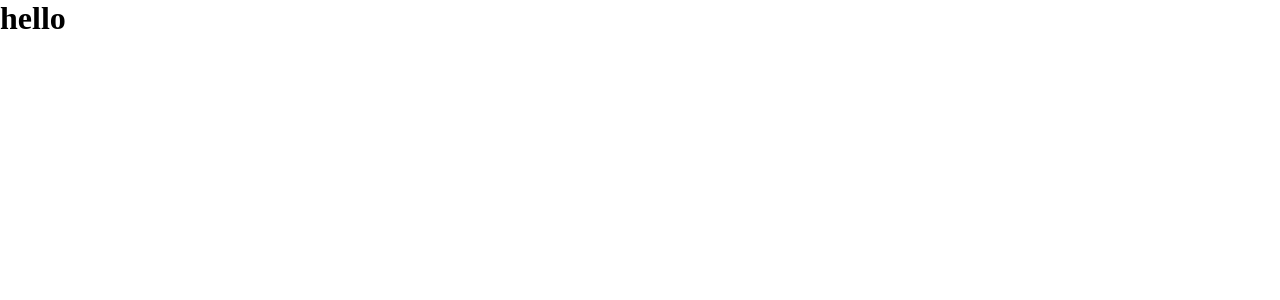
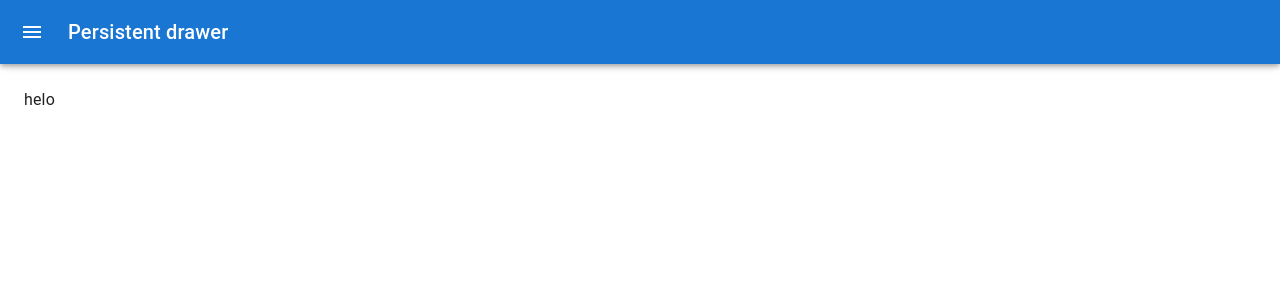
Before and after one commit to mansinghbhagaur/frontendpanelproject, a React (Vite) app: page / in a window 1280 px wide. Shown: the top 300 px of the page. Built offline with nearby package versions, Linux system fonts and the light colour scheme.

Commit message:
drawer add

```diff
--- a/src/App.jsx
+++ b/src/App.jsx
@@ -1,9 +1,10 @@
 import React from 'react'
+import Main from './Layout/Main'
 
 const App = () => {
   return (
     <div>
-      <h1>hello</h1>
+      <Main />
     </div>
   )
 }
--- /dev/null
+++ b/src/Layout/Main.jsx
@@ -0,0 +1,116 @@
+import * as React from 'react';
+import { styled, useTheme } from '@mui/material/styles';
+import Box from '@mui/material/Box';
+import Drawer from '@mui/material/Drawer';
+import CssBaseline from '@mui/material/CssBaseline';
+import MuiAppBar from '@mui/material/AppBar';
+import Toolbar from '@mui/material/Toolbar';
+import List from '@mui/material/List';
+import Typography from '@mui/material/Typography';
+import Divider from '@mui/material/Divider';
+import IconButton from '@mui/material/IconButton';
+import MenuIcon from '@mui/icons-material/Menu';
+import ChevronLeftIcon from '@mui/icons-material/ChevronLeft';
+import ChevronRightIcon from '@mui/icons-material/ChevronRight';
+import ListItem from '@mui/material/ListItem';
+import ListItemButton from '@mui/material/ListItemButton';
+import ListItemIcon from '@mui/material/ListItemIcon';
+import ListItemText from '@mui/material/ListItemText';
+import InboxIcon from '@mui/icons-material/MoveToInbox';
+import MailIcon from '@mui/icons-material/Mail';
+import Header from '../components/Header';
+
+const drawerWidth = 240;
+
+const MainContainer = styled('main', { shouldForwardProp: (prop) => prop !== 'open' })(
+      ({ theme }) => ({
+            flexGrow: 1,
+            padding: theme.spacing(3),
+            transition: theme.transitions.create('margin', {
+                  easing: theme.transitions.easing.sharp,
+                  duration: theme.transitions.duration.leavingScreen,
+            }),
+            marginLeft: `-${drawerWidth}px`,
+            variants: [
+                  {
+                        props: ({ open }) => open,
+                        style: {
+                              transition: theme.transitions.create('margin', {
+                                    easing: theme.transitions.easing.easeOut,
+                                    duration: theme.transitions.duration.enteringScreen,
+                              }),
+                              marginLeft: 0,
+                        },
+                  },
+            ],
+      }),
+);
+
+
+
+const DrawerHeader = styled('div')(({ theme }) => ({
+      display: 'flex',
+      alignItems: 'center',
+      padding: theme.spacing(0, 1),
+      // necessary for content to be below app bar
+      ...theme.mixins.toolbar,
+      justifyContent: 'flex-end',
+}));
+
+export default function Main() {
+      const theme = useTheme();
+      const [open, setOpen] = React.useState(false);
+
+      const handleDrawerOpen = () => {
+            setOpen(true);
+      };
+
+      const handleDrawerClose = () => {
+            setOpen(false);
+      };
+
+      return (
+            <Box sx={{ display: 'flex' }}>
+                  <CssBaseline />
+                  <Header open={open} handleDrawerOpen={handleDrawerOpen} />
+                  <Drawer
+                        sx={{
+                              width: drawerWidth,
+                              flexShrink: 0,
+                              '& .MuiDrawer-paper': {
+                                    width: drawerWidth,
+                                    boxSizing: 'border-box',
+                              },
+                        }}
+                        variant="persistent"
+                        anchor="left"
+                        open={open}
+                  >
+                        <DrawerHeader>
+                              <IconButton onClick={handleDrawerClose}>
+                                    {theme.direction === 'ltr' ? <ChevronLeftIcon /> : <ChevronRightIcon />}
+                              </IconButton>
+                        </DrawerHeader>
+                        <Divider />
+                        <List>
+
+                              <ListItem disablePadding>
+                                    <ListItemButton>
+                                          <ListItemIcon>
+                                                <MailIcon />
+                                          </ListItemIcon>
+                                          <ListItemText primary="Dashboard" />
+                                    </ListItemButton>
+                              </ListItem>
+
+                        </List>
+                        <Divider />
+
+                  </Drawer>
+                  <MainContainer open={open}>
+                        <DrawerHeader />
+                        <Typography>helo</Typography>
+                  </MainContainer>
+            </Box>
+      );
+}
--- /dev/null
+++ b/src/components/Header.jsx
@@ -0,0 +1,57 @@
+import { AppBar as MuiAppBar, IconButton, Toolbar, Typography } from '@mui/material'
+import { styled } from '@mui/material/styles';
+import MenuIcon from '@mui/icons-material/Menu'
+import React from 'react'
+
+const drawerWidth = 240;
+
+const AppBar = styled(MuiAppBar, {
+      shouldForwardProp: (prop) => prop !== 'open',
+})(({ theme }) => ({
+      transition: theme.transitions.create(['margin', 'width'], {
+            easing: theme.transitions.easing.sharp,
+            duration: theme.transitions.duration.leavingScreen,
+      }),
+      variants: [
+            {
+                  props: ({ open }) => open,
+                  style: {
+                        width: `calc(100% - ${drawerWidth}px)`,
+                        marginLeft: `${drawerWidth}px`,
+                        transition: theme.transitions.create(['margin', 'width'], {
+                              easing: theme.transitions.easing.easeOut,
+                              duration: theme.transitions.duration.enteringScreen,
+                        }),
+                  },
+            },
+      ],
+}));
+
+const Header = ({ open, handleDrawerOpen }) => {
+
+      return (
+            <AppBar position="fixed" open={open}>
+                  <Toolbar>
+                        <IconButton
+                              color="inherit"
+                              aria-label="open drawer"
+                              onClick={handleDrawerOpen}
+                              edge="start"
+                              sx={[
+                                    {
+                                          mr: 2,
+                                    },
+                                    open && { display: 'none' },
+                              ]}
+                        >
+                              <MenuIcon />
+                        </IconButton>
+                        <Typography variant="h6" noWrap component="div">
+                              Persistent drawer
+                        </Typography>
+                  </Toolbar>
+            </AppBar>
+      )
+}
+
+export default Header
```
